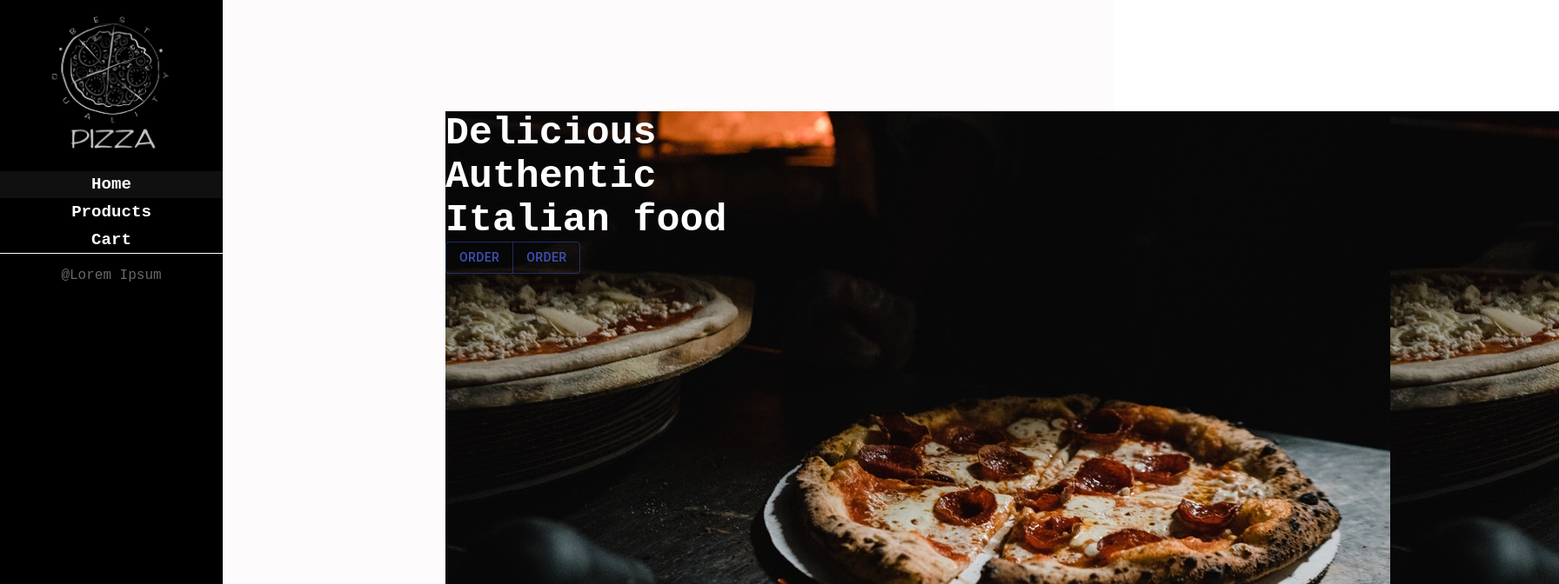
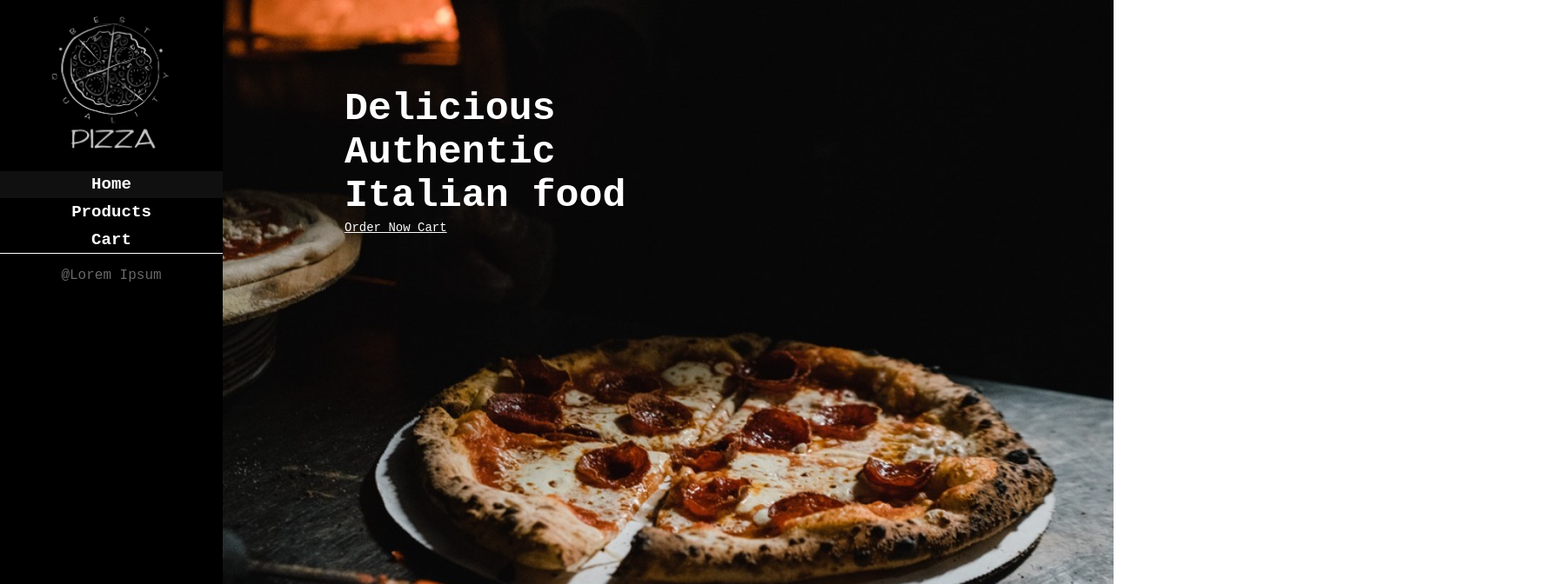
Before and after one commit to PeterJakobs1/pizza, a React (Create React App) app: page /LandingPage in a window 1280 px wide. Shown: the top 672 px of the page at 87% size, 1792 px wide, since content can reach past the window. Built offline with nearby package versions, Linux system fonts and the light colour scheme.

Commit message:
added buttons

```diff
--- a/src/Pages/LandingPage.js
+++ b/src/Pages/LandingPage.js
@@ -1,5 +1,5 @@
 import React from 'react';
-import{Button, ButtonGroup} from '@material-ui/core'
+import {Link } from "react-router-dom";
 
 function LandingPage() {
     return (
@@ -10,17 +10,12 @@ function LandingPage() {
                     <h3>Authentic</h3>
                     <h3>Italian food</h3>
                 </h1>
-
-                <ButtonGroup>
-                    <Button color="primary">Order</Button>
-                    <Button color="primary">Order</Button>
-                </ButtonGroup>
+                <div className ="Buttons">
+                <Link to="/ProductPage" className="product-button"> Order now </Link>
+                <Link to="/CartPage" className="cart-button"> Cart </Link>
+                </div>
 
             </header>
-
-
-
-
         </div>
     )
 };
--- a/src/styles/_landingTypo.scss
+++ b/src/styles/_landingTypo.scss
@@ -1,26 +1,41 @@
 
 .LandingPage{
+    min-height: 100vh;
+    background-image: url("../img/background.jpg");
+    background-repeat: no-repeat;
+    background-attachment: fixed;
+    background-size: cover;
 
-    position: absolute;
-        width:100%;
-        margin-left:20%;
-        margin-top: 10%;
-        background-color: rgba(95, 95, 95, 0);
-        min-height: 100vh;
-        background-image: url("../img/background.jpg");
+.landingText{
+        font-size: smaller;
+        padding-top: 170px;
+        padding-left: 130px;
 
 
+}
+.LandingText{
+padding-top: 100px;
+padding-left: 140px;
+}
+}
 
-
-
-.landingText{
-    span{
-        background-color: aliceblue;
-        font-size: smaller;
-    }
+.product-button{
+color: rgb(255, 255, 255);
+}
+.cart-button{
+color: rgb(255, 255, 255);
+box-sizing: border-box;
+border: 1px;
 }
 
 
-
+@media screen and (max-width: 768px) {
+/* for iPhone */
+.LandingText{
+padding-top: 40px;
+padding-left: 10px;
+font-size: 10px;
+float: left;
 
 }
+}
```
